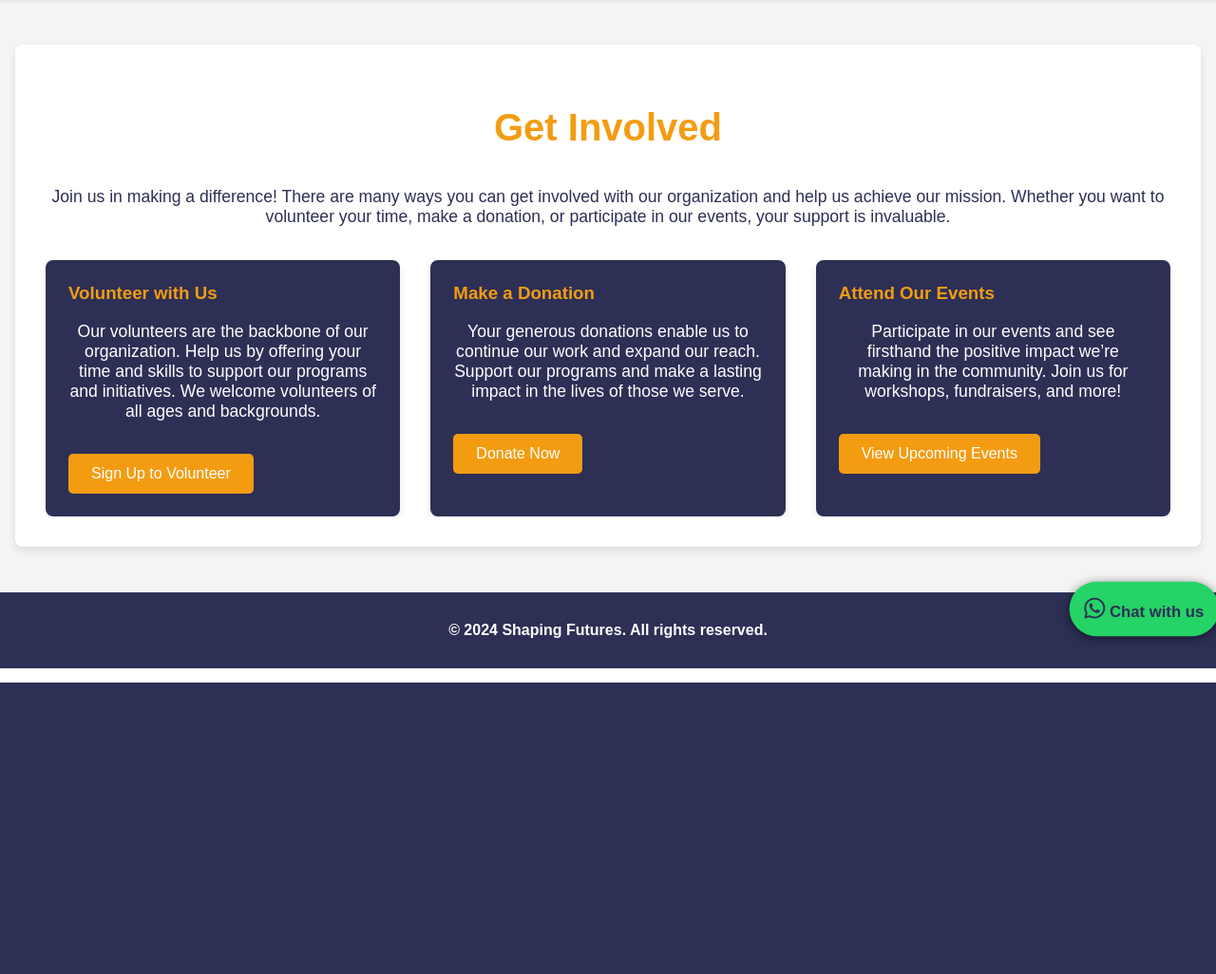
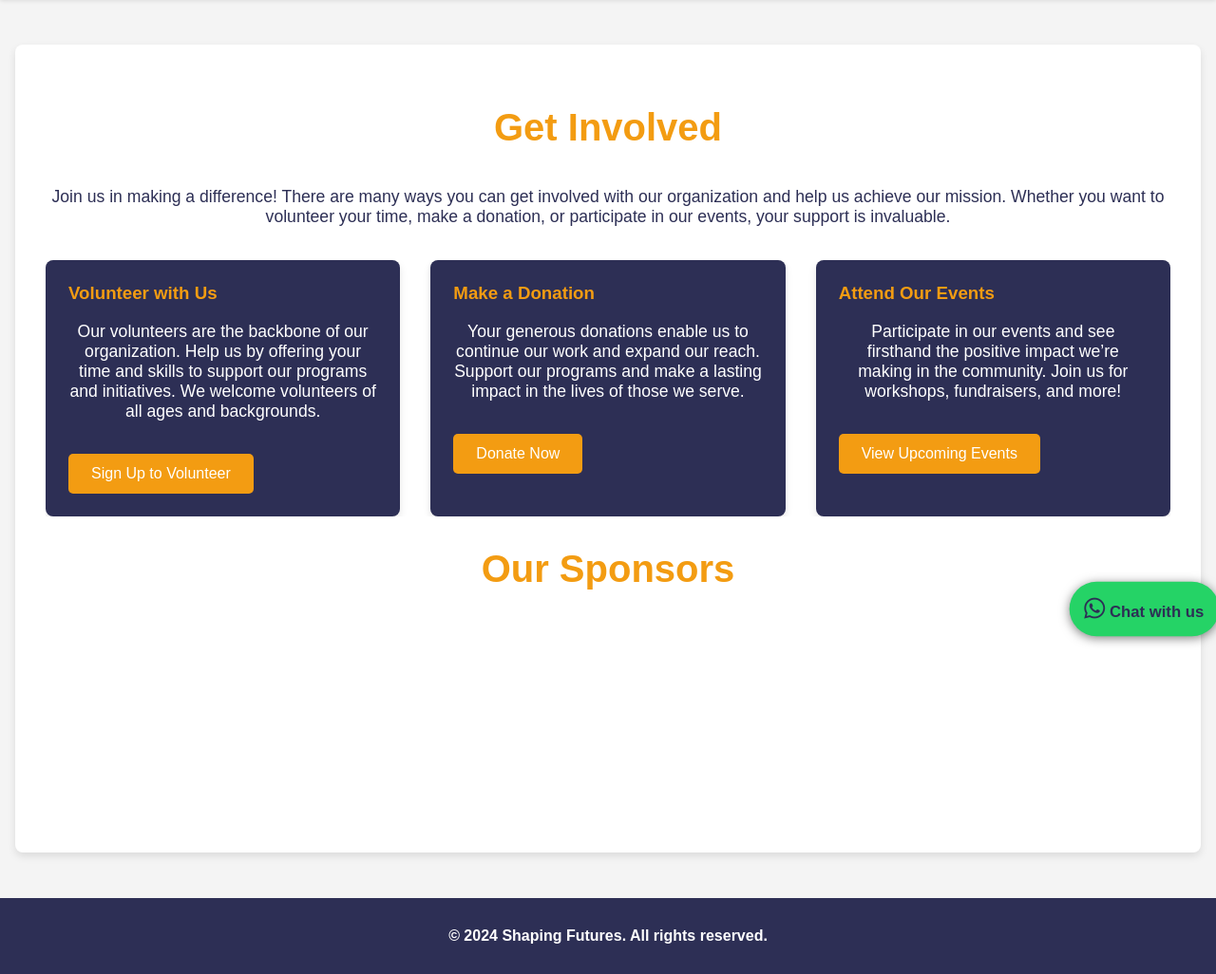
Before and after one commit to kosgeivinny/shapingfutures.github.io, a PHP site: page /get-involved.html in a window 1280 px wide. Shown: the part 81-1107 px from the top of the page at 95% size. Before the commit the page ends 800 px from the top, so only its background shows below. Run offline with PHP 8.4, Linux system fonts and the light colour scheme.

Commit message:
Sponsors updated

```diff
--- a/get-involved.html
+++ b/get-involved.html
@@ -87,6 +87,18 @@
             <a href="events.html" class="cta-button">View Upcoming Events</a>
           </div>
         </div>
+        <div class="sponsors">
+          <h2>Our Sponsors</h2>
+          <marquee>
+          <div class="sponsor-img">
+          <img src="logo/logo1.jpg" alt="Sponsor 1">
+          <img src="logo/logo2.jpg" alt="Sponsor 2">
+          <img src="logo/logo3.jpg" alt="Sponsor 3">
+          <img src="logo/logo4.jpg" alt="Sponsor 4">
+          <img src="logo/logo5.jpg" alt="Sponsor 5">
+          </div>
+          </marquee>
+        </div>
 
       </div>
     </section>
--- a/shafs.css
+++ b/shafs.css
@@ -696,7 +696,19 @@ video#bg-video {
     font-size: 0.9em;
   }
 }
-
+.sponsor-img {
+  display: flex;
+  justify-content: space-around;
+}
+.sponsor-img img {
+  width: 100%;
+  border-radius: 50%; /* Makes the photos circular */
+  height: 200px;
+  width: 200px;
+  box-shadow: 0 4px 8px rgba(0, 0, 0, 0.1);
+  object-fit: fill;
+  cursor: pointer;
+}
 /* Contact Us Page Styles */
 #contact {
   background-color: #f4f4f4; /* Light background for contrast */
```
Also changed, not shown: logo/logo1.jpg (added), logo/logo2.jpg (added), logo/logo3.jpg (added), logo/logo4.jpg (added), logo/logo5.jpg (added).
